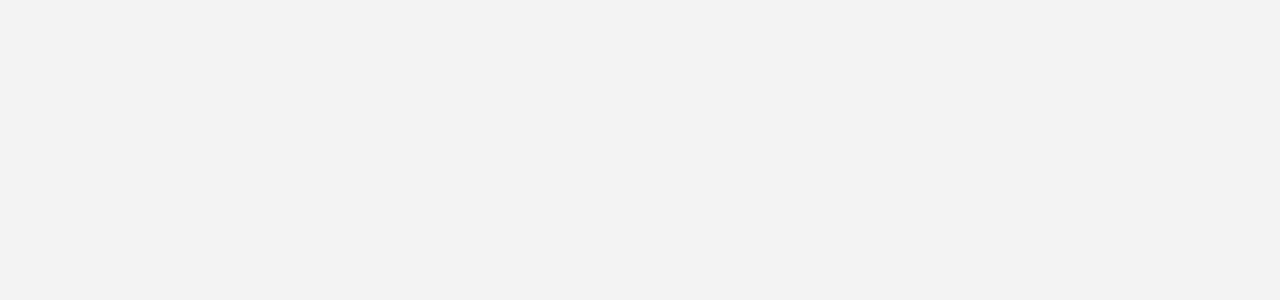
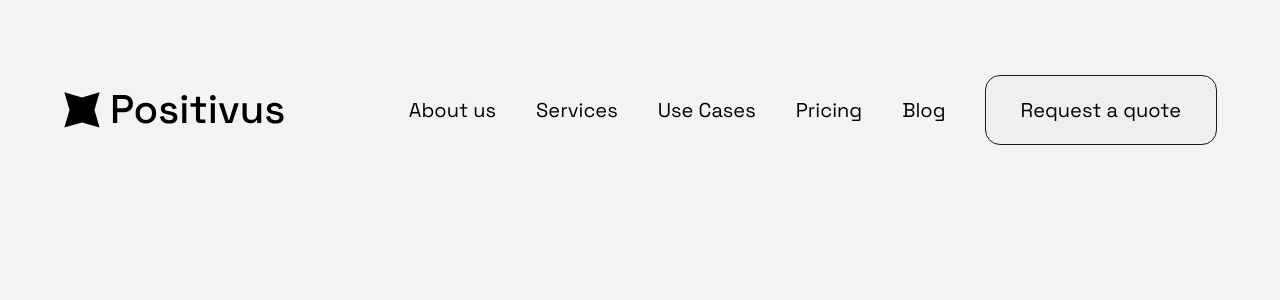
Before and after one commit to stepanCodeborne/positivus, a React (Create React App) app: page / in a window 1280 px wide. Shown: the top 300 px of the page. Built offline with nearby package versions, Linux system fonts and the light colour scheme.

Commit message:
wrote code for NavBar plus Button component

```diff
--- a/src/App.js
+++ b/src/App.js
@@ -1,3 +1,5 @@
+import NavBar from "./sections/navbar/NavBar";
+
 export default function App() {
-  return;
+  return <NavBar />;
 }
--- /dev/null
+++ b/src/components/button/Button.js
@@ -0,0 +1,20 @@
+import styles from "./button.module.css";
+
+export default function Button({
+  isFilled = false,
+  className = "",
+  onClick,
+  type = "button",
+  children,
+}) {
+  return (
+    <button
+      className={`${className} ${styles.button} ${
+        isFilled ? styles.filled : ""
+      }`}
+      type={type}
+    >
+      <a href="#">{children}</a>
+    </button>
+  );
+}
--- /dev/null
+++ b/src/components/button/button.module.css
@@ -0,0 +1,30 @@
+.button {
+  font-size: 20px;
+  line-height: 140%;
+  border-radius: 14px;
+  border: none;
+  outline: 1px solid var(--brand-dark);
+  font-family: inherit;
+  transition: all 0.1s ease;
+}
+
+.button a {
+  padding: 20px 35px;
+}
+
+.filled {
+  background-color: var(--brand-dark);
+  color: var(--text-color-light);
+}
+
+.button:hover {
+  background-color: var(--brand-green);
+  color: var(--text-color);
+  transform: translateY(-5px);
+  box-shadow: 0 5px 0 var(--brand-dark);
+}
+
+.button:active {
+  transform: none;
+  box-shadow: none;
+}
--- a/src/global.css
+++ b/src/global.css
@@ -1,10 +1,10 @@
 /* VARIABLES */
 :root {
-  --text-primary-color: #000;
-  --text-primary-color-light: #fff;
+  --text-color: #000;
+  --text-color-light: #fff;
 
   --brand-green: #b9ff66;
-  --brand-black: #191a23;
+  --brand-dark: #191a23;
 }
 
 /* TYPOGRAPHY */
@@ -13,7 +13,7 @@ h2,
 h3,
 h4 {
   font-weight: 500;
-  color: var(--text-primary-color);
+  color: var(--text-color);
   width: fit-content;
 }
 
@@ -53,8 +53,20 @@ p {
 a {
   text-decoration: none;
   color: inherit;
+  display: flex;
 }
 
 ul {
   list-style: none;
 }
+
+/* GLOBAL CLASSES AND STYLES */
+.section-content-container {
+  display: flex;
+  justify-content: center;
+}
+
+.section-content {
+  width: 90vw;
+  max-width: 1240px;
+}
--- /dev/null
+++ b/src/sections/navbar/NavBar.js
@@ -0,0 +1,47 @@
+import Button from "../../components/button/Button";
+import styles from "./navbar.module.css";
+
+export default function NavBar() {
+  return (
+    <nav className="section-content-container">
+      <div className={`section-content ${styles.content}`}>
+        <a href="/">
+          <img src="images/logo-dark.svg" alt="logo" />
+        </a>
+
+        <ul className={styles.links}>
+          <li>
+            <a className={styles.link} href="#">
+              About us
+            </a>
+          </li>
+          <li>
+            <a className={styles.link} href="#">
+              Services
+            </a>
+          </li>
+          <li>
+            <a className={styles.link} href="#">
+              Use Cases
+            </a>
+          </li>
+          <li>
+            <a className={styles.link} href="#">
+              Pricing
+            </a>
+          </li>
+          <li>
+            <a className={styles.link} href="#">
+              Blog
+            </a>
+          </li>
+          <li>
+            <Button type="button" className={styles.button}>
+              Request a quote
+            </Button>
+          </li>
+        </ul>
+      </div>
+    </nav>
+  );
+}
--- /dev/null
+++ b/src/sections/navbar/navbar.module.css
@@ -0,0 +1,36 @@
+.content {
+  display: flex;
+  align-items: center;
+  justify-content: space-between;
+  padding: 4.75rem 0 5.375rem;
+}
+
+.links {
+  display: flex;
+  align-items: center;
+
+  font-size: 1.25rem;
+  line-height: 140%;
+}
+
+.link {
+  padding: 0.8rem 1.25rem;
+  border-radius: 1rem;
+  transition: all 0.1s ease;
+}
+
+.link:hover {
+  background-color: var(--brand-green);
+  outline: 1px solid var(--brand-dark);
+  transform: translateY(-5px);
+  box-shadow: 0 5px 0 var(--brand-dark);
+}
+
+.link:active {
+  transform: none;
+  box-shadow: none;
+}
+
+.button {
+  margin-left: 1.25rem;
+}
```
Also changed, not shown: src/sections/hero/Hero.js (added, +9 -0 lines), public/favicon.svg (added), public/images/logo-dark.svg (added), src/sections/hero/hero.module.css (added).
